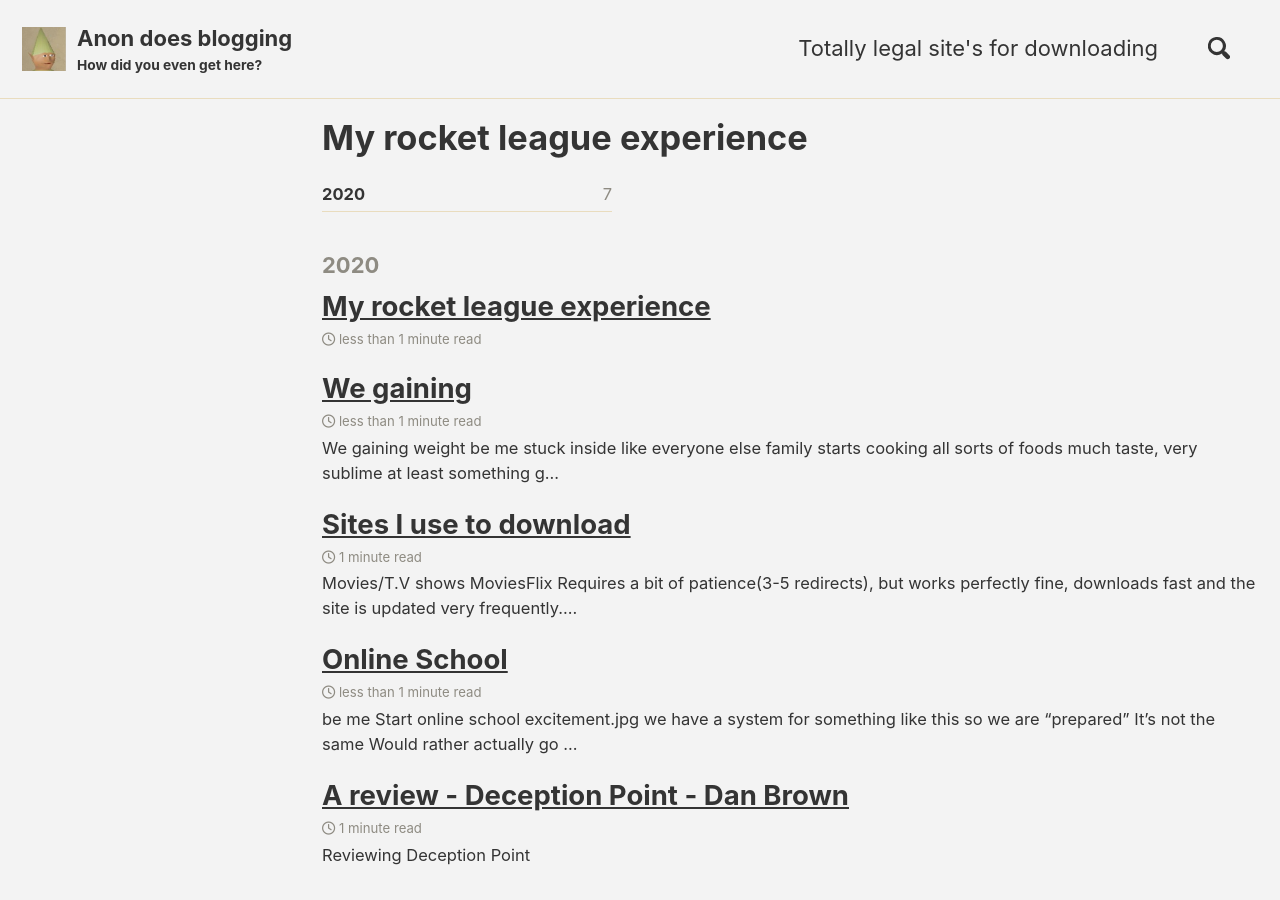
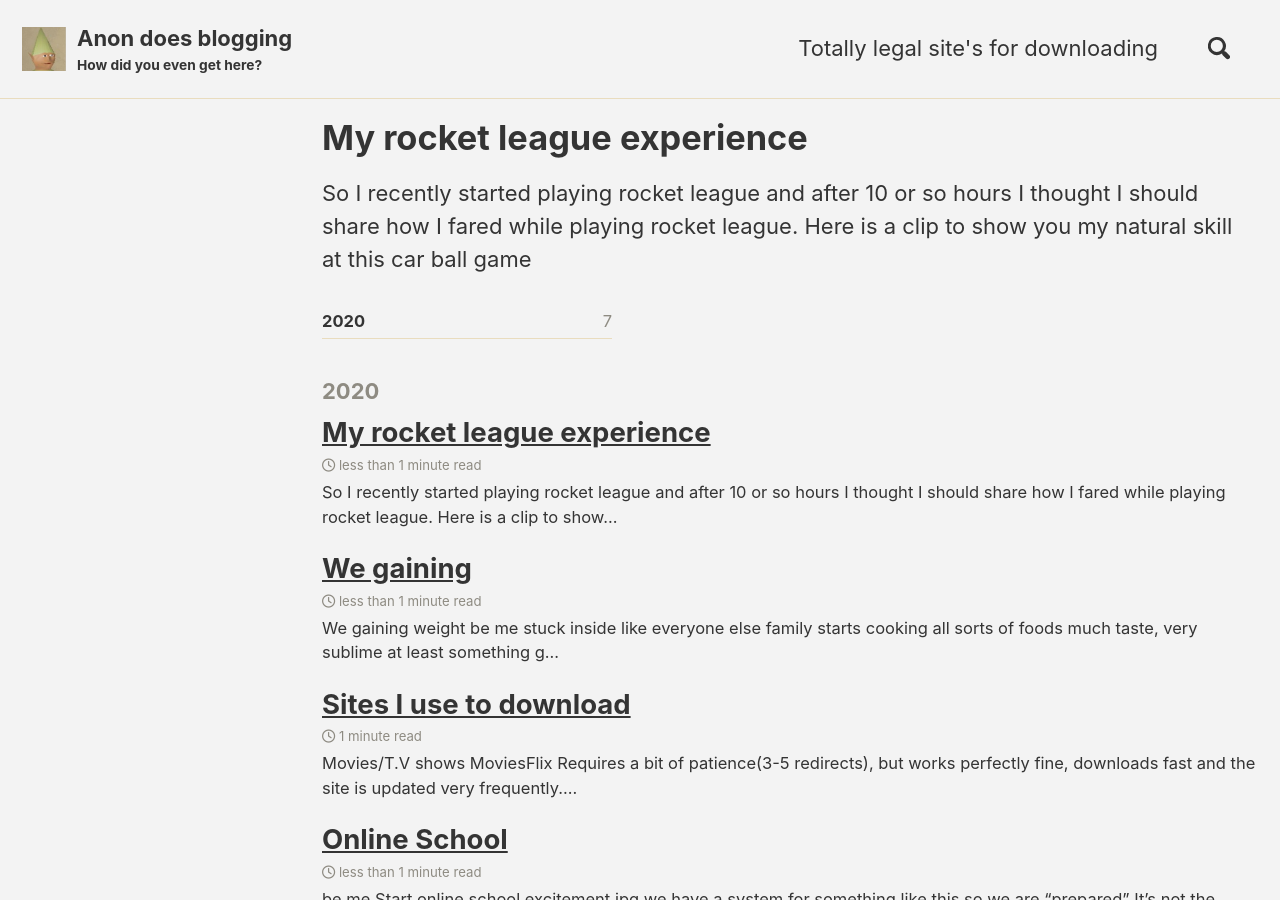
Before and after one commit to memerman420/minimalmistakesite, a Jekyll site: the page built from sitedocs/_posts/2020-04-23-myrocketleagueexperience.md, in a window 1280 px wide and 900 px high. Built offline with Jekyll 4.4.1, drawn with Linux system fonts in a browser that asks for light colours; cached includes are drawn as plain includes; nearby versions of some CDN libraries.

Commit message:
Update 2020-04-23-myrocketleagueexperience.md

```diff
--- a/sitedocs/_posts/2020-04-23-myrocketleagueexperience.md
+++ b/sitedocs/_posts/2020-04-23-myrocketleagueexperience.md
@@ -8,3 +8,4 @@ published: true
 classes: wide
 auth_profile: false
 ---
+So I recently started playing rocket league and after 10 or so hours I thought I should share how I fared while playing rocket league. Here is a clip to show you my natural skill at this car ball game
```
